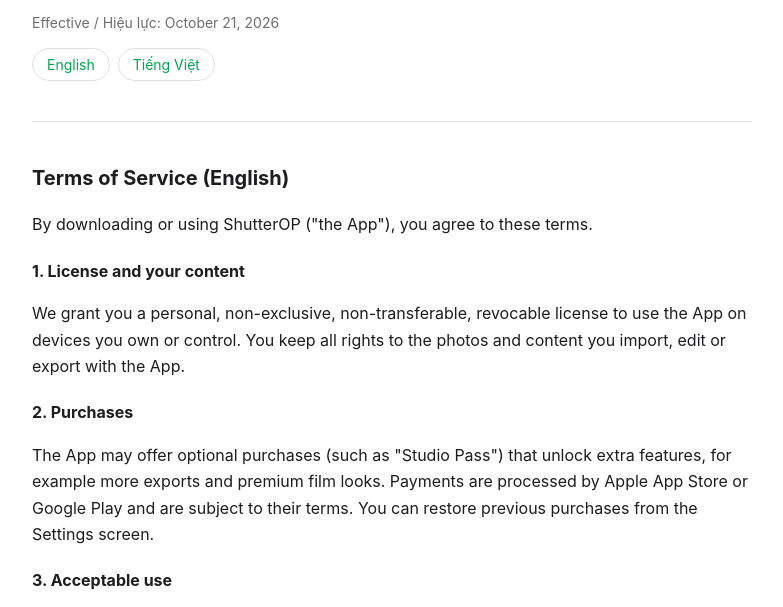
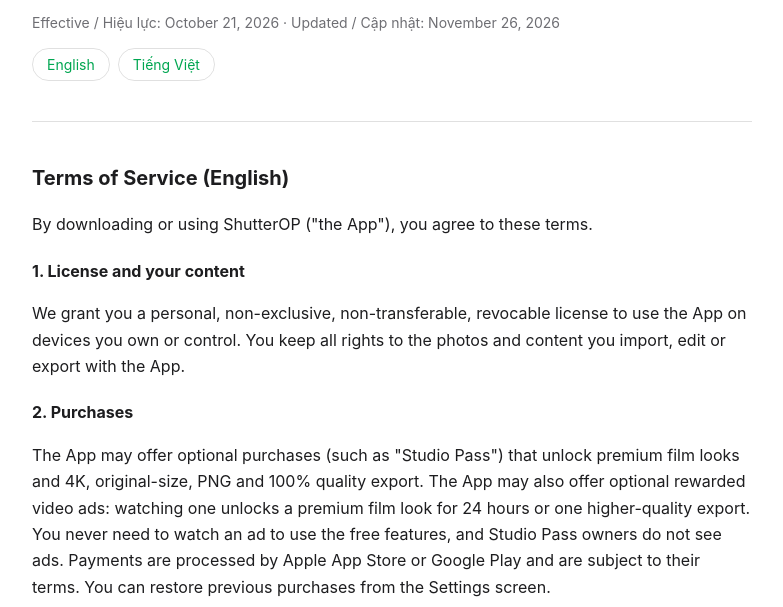
Before and after one commit to ThaoStyle/shutterop-site, a plain HTML site: page terms.html in a window 1280 px wide. Shown: the part 161-768 px from the top of the page, without its empty margins (248-1031 px from the left). Drawn offline with Linux system fonts and the light colour scheme.

Commit message:
Add files via upload

```diff
--- a/terms.html
+++ b/terms.html
@@ -17,7 +17,7 @@
   </header>
   <main>
     <h1>Terms of Service · Điều khoản sử dụng</h1>
-    <p class="muted">Effective / Hiệu lực: October 21, 2026</p>
+    <p class="muted">Effective / Hiệu lực: October 21, 2026 · Updated / Cập nhật: November 26, 2026</p>
     <div class="lang"><a href="#en">English</a><a href="#vi">Tiếng Việt</a></div>
 
     <section class="doc" id="en">
@@ -28,7 +28,7 @@
       <p>We grant you a personal, non-exclusive, non-transferable, revocable license to use the App on devices you own or control. You keep all rights to the photos and content you import, edit or export with the App.</p>
 
       <h3>2. Purchases</h3>
-      <p>The App may offer optional purchases (such as "Studio Pass") that unlock extra features, for example more exports and premium film looks. Payments are processed by Apple App Store or Google Play and are subject to their terms. You can restore previous purchases from the Settings screen.</p>
+      <p>The App may offer optional purchases (such as "Studio Pass") that unlock premium film looks and 4K, original-size, PNG and 100% quality export. The App may also offer optional rewarded video ads: watching one unlocks a premium film look for 24 hours or one higher-quality export. You never need to watch an ad to use the free features, and Studio Pass owners do not see ads. Payments are processed by Apple App Store or Google Play and are subject to their terms. You can restore previous purchases from the Settings screen.</p>
 
       <h3>3. Acceptable use</h3>
       <p>Do not use the App to create, process or share content that is unlawful, harmful or infringes the rights of others. Do not reverse engineer or copy the App's code or proprietary assets.</p>
@@ -54,7 +54,7 @@
       <p>Chúng tôi cấp cho bạn giấy phép cá nhân, không độc quyền, không chuyển nhượng, có thể thu hồi để sử dụng Ứng dụng trên thiết bị bạn sở hữu hoặc kiểm soát. Bạn giữ toàn bộ quyền đối với ảnh và nội dung bạn nhập, chỉnh sửa hoặc xuất bằng Ứng dụng.</p>
 
       <h3>2. Mua hàng</h3>
-      <p>Ứng dụng có thể có các mục mua tùy chọn (như "Studio Pass") để mở khóa tính năng bổ sung, ví dụ thêm lượt xuất và các màu phim cao cấp. Thanh toán do Apple App Store hoặc Google Play xử lý và theo điều khoản của họ. Bạn có thể khôi phục giao dịch trước đó trong màn Cài đặt.</p>
+      <p>Ứng dụng có thể có các mục mua tùy chọn (như "Studio Pass") để mở khóa các màu phim cao cấp và xuất 4K, kích thước gốc, PNG, chất lượng 100%. Ứng dụng cũng có thể có quảng cáo video thưởng (tùy chọn): xem một video để mở một màu phim cao cấp trong 24 giờ hoặc xuất một lần ở chất lượng cao hơn. Không bắt buộc xem quảng cáo để dùng tính năng miễn phí, và người có Studio Pass không thấy quảng cáo. Thanh toán do Apple App Store hoặc Google Play xử lý và theo điều khoản của họ. Bạn có thể khôi phục giao dịch trước đó trong màn Cài đặt.</p>
 
       <h3>3. Sử dụng hợp lệ</h3>
       <p>Không dùng Ứng dụng để tạo, xử lý hoặc chia sẻ nội dung trái pháp luật, có hại hoặc xâm phạm quyền của người khác. Không dịch ngược hay sao chép mã và tài nguyên độc quyền của Ứng dụng.</p>
```
